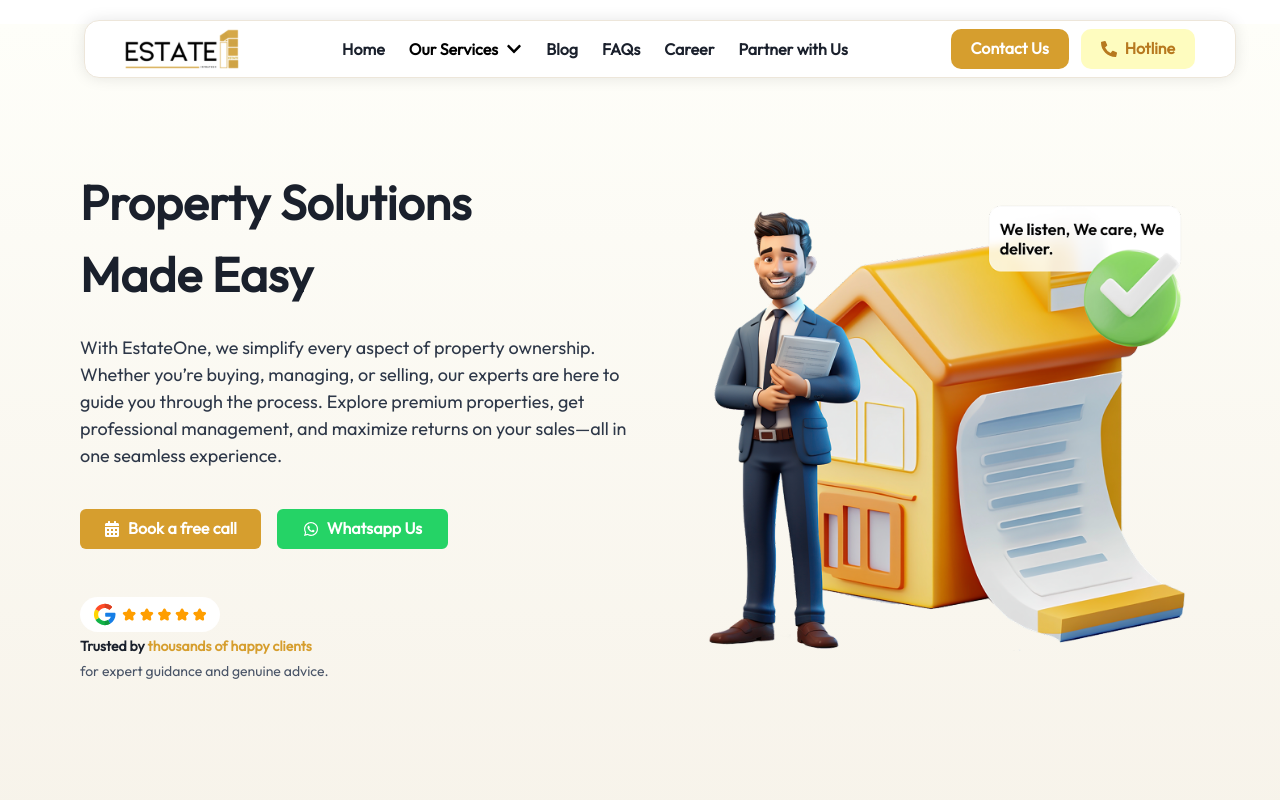
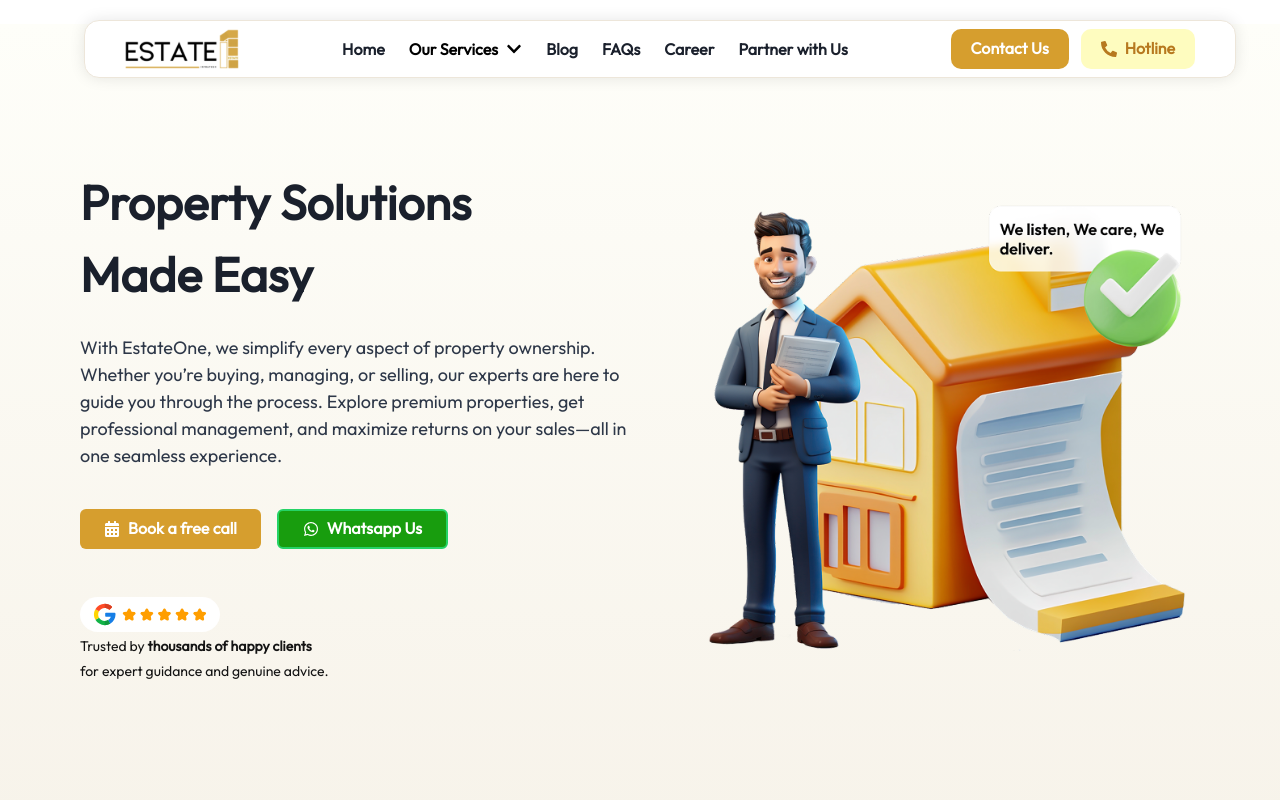
Before and after one commit to Ahsan-26/estate-frontend, a React (Create React App) app: page / in a window 1280 px wide. Shown: the top 800 px of the page. Built offline with nearby package versions, Linux system fonts and the light colour scheme.

Commit message:
google rating changes

```diff
--- a/src/components/Buttons.js
+++ b/src/components/Buttons.js
@@ -50,7 +50,7 @@
     <Button
       border="2px solid #25D366"
       color="white"
-      bg="#25D366"
+      bg="#189d0e"
        _active={{ transform: "scale(1.1)" }}
         transition="transform 0.1s ease-in-out"
         _hover={{
--- a/src/components/Home/HeroSection.js
+++ b/src/components/Home/HeroSection.js
@@ -60,15 +60,34 @@
           </Stack>
 
           {/* Google Rating & Trust Statement */}
-          <VStack mt={6} spacing={1} align="start">
-            <Image src="/images/google_rating.svg" alt="Google Rating" w={{ base: "90px", md: "120px", lg: "140px" }} />
-            <Text fontSize="sm" fontWeight="bold" textAlign="center">
-              Trusted by <Text as="span" color="yellow.500">thousands of happy clients</Text>
+          <VStack
+            mt={6}
+            spacing={1}
+            align={{ base: "center", md: "start" }} // ✅ Centered in mobile, left-aligned in desktop
+            w="full" // ✅ Ensures full width for alignment
+          >
+            <Image
+              src="/images/google_rating.svg"
+              alt="Google Rating"
+              w={{ base: "100px", md: "120px", lg: "140px" }}
+              mx={{ base: "auto", md: "0" }} // ✅ Centers image in mobile
+            />
+            <Text
+              fontSize="sm"
+              color="#141414"
+              textAlign={{ base: "center", md: "left" }} // ✅ Centers text in mobile, left-aligns in desktop
+            >
+              Trusted by <Text as="span" fontWeight="bold" color="#141414">thousands of happy clients</Text>
             </Text>
-            <Text fontSize="sm" color="gray.600" textAlign="center">
+            <Text
+              fontSize="sm"
+              color="#141414"
+              textAlign={{ base: "center", md: "left" }} // ✅ Centers text in mobile, left-aligns in desktop
+            >
               for expert guidance and genuine advice.
             </Text>
           </VStack>
+
         </VStack>
 
         {/* Right Section - Single Image with Smooth Animation */}
```
